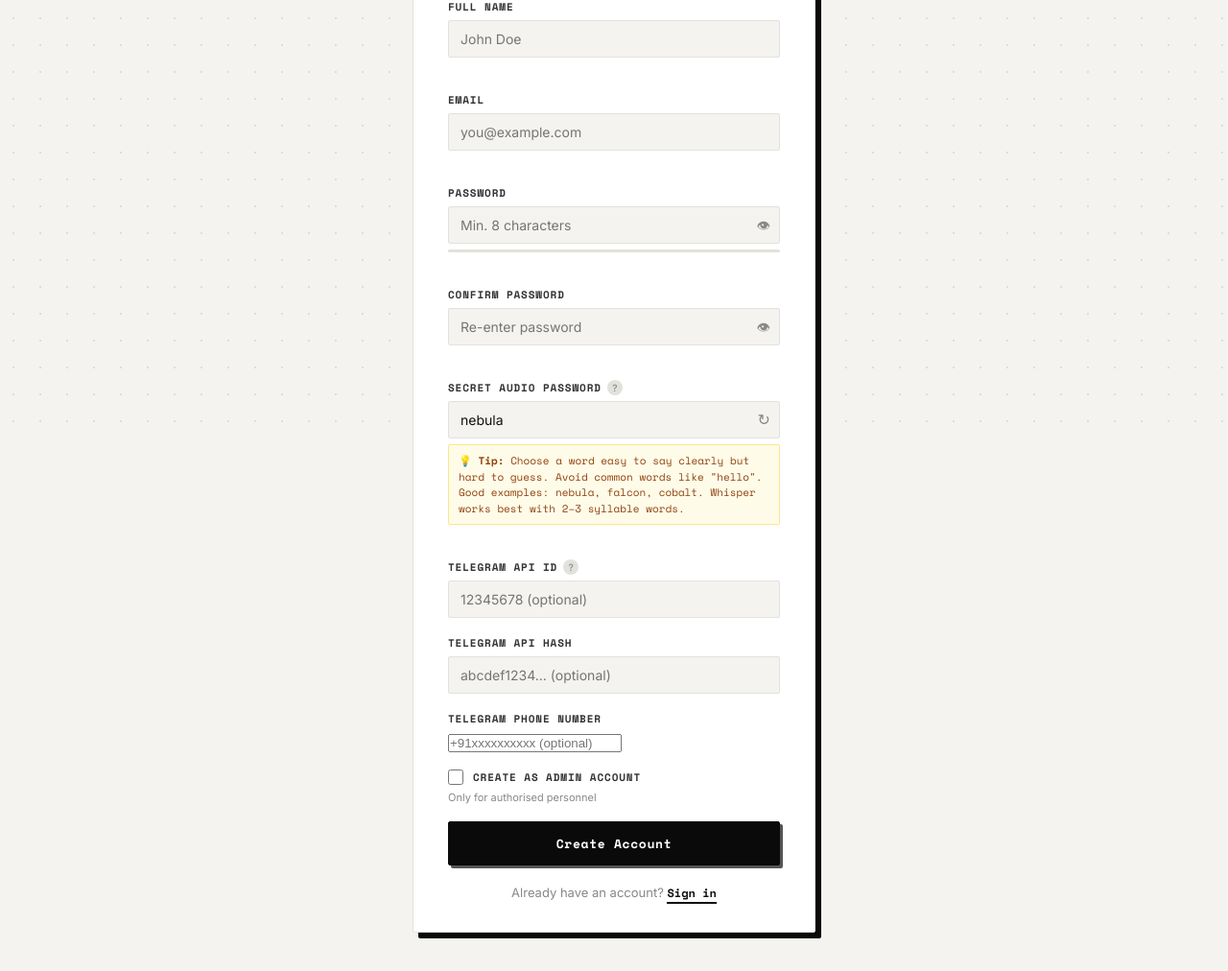
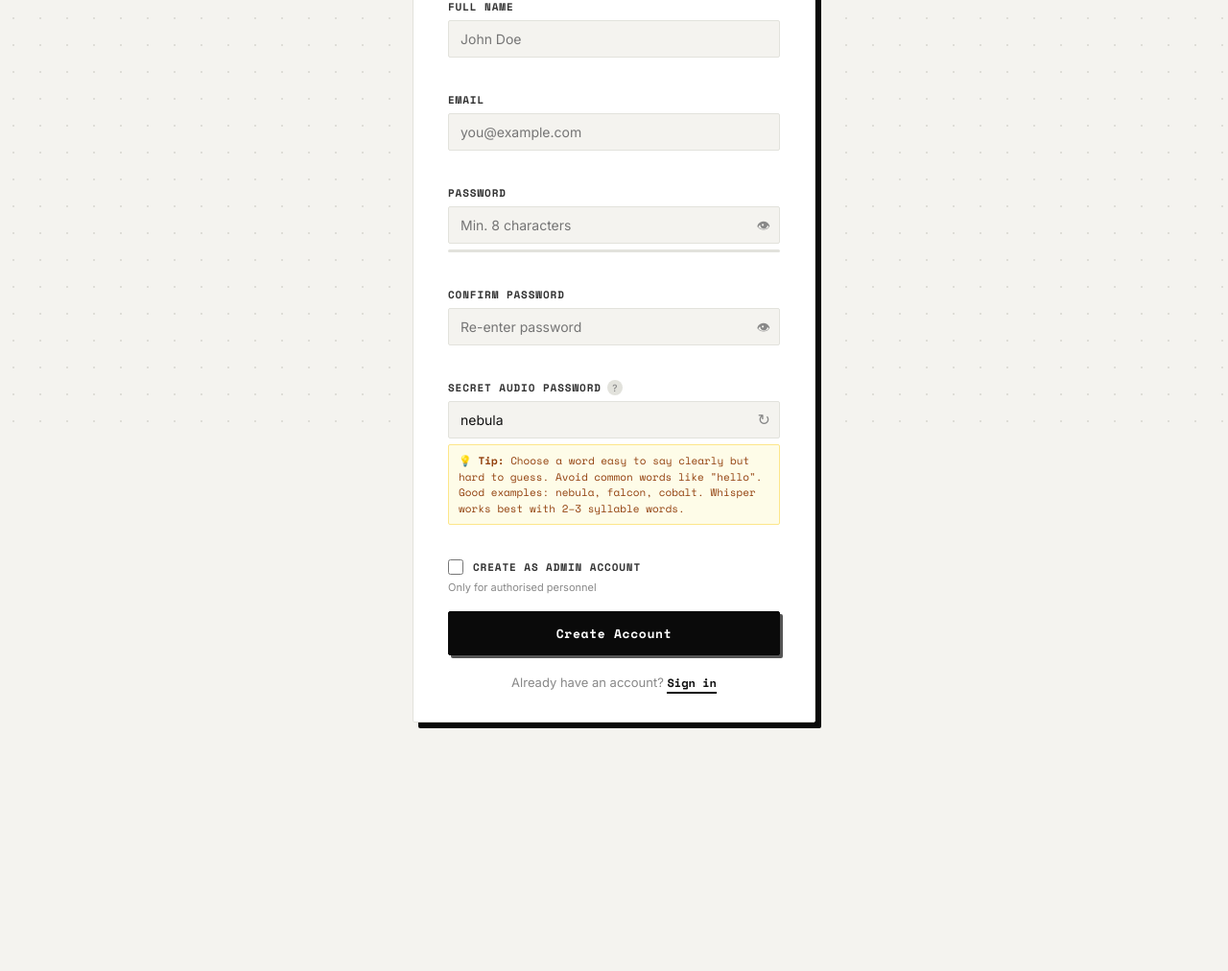
Before and after one commit to Vishrut7080/Infosys, a Flask app: page /signup in a window 1280 px wide. Shown: the part 359-1371 px from the top of the page at 96% size. After the commit the page ends 1118 px from the top, so only its background shows below. Run offline with Flask 3, Linux system fonts and the light colour scheme; some libraries are stand-ins or nearby versions.

Commit message:
refactor: remove Telegram fields from signup, use setup-integrations for all connections

```diff
--- a/app/web/static/signup.js
+++ b/app/web/static/signup.js
@@ -233,9 +233,6 @@
                 email: emailInput.value.trim(),
                 password: passwordInput.value,
                 secret_audio: audioInput.value.trim().toLowerCase(),
-                tg_api_id: document.getElementById('tgApiId').value.trim(),
-                tg_api_hash: document.getElementById('tgApiHash').value.trim(),
-                tg_phone: document.getElementById('tgPhone').value.trim(),
                 is_admin: document.getElementById('isAdminCheck').checked,
                 admin_password: document.getElementById('adminPassword').value
             })
--- a/app/web/templates/dashboard.html
+++ b/app/web/templates/dashboard.html
@@ -181,7 +181,7 @@
                             Connect your Telegram account to manage messages by voice.
                         </div>
                     </div>
-                    <a href="/telegram-auth" class="btn btn-primary"
+                    <a href="/setup-integrations" class="btn btn-primary"
                         style="background: #6366f1; border: none; color: white; padding: 8px 16px; border-radius: 6px; text-decoration: none; font-weight: 600; font-size: 13px;"
                         data-en="Connect Now" data-hi="अभी कनेक्ट करें">
                         Connect Now
--- a/app/web/templates/signup.html
+++ b/app/web/templates/signup.html
@@ -138,31 +138,6 @@
                 <span class="field-error" id="audioError"></span>
             </div>
 
-            <!-- Telegram Settings (optional) -->
-            <div class="field-group">
-                <label for="tgApiId">
-                    <span data-en="Telegram API ID" data-hi="Telegram API ID">Telegram API ID</span>
-                    <span class="tooltip" title="Optional. Get from my.telegram.org">?</span>
-                </label>
-                <input type="text" id="tgApiId" data-placeholder-en="12345678 (optional)"
-                    data-placeholder-hi="12345678 (वैकल्पिक)" placeholder="12345678 (optional)" autocomplete="off">
-            </div>
-
-            <div class="field-group">
-                <label for="tgApiHash" data-en="Telegram API Hash" data-hi="Telegram API Hash">Telegram API Hash</label>
-                <input type="text" id="tgApiHash" data-placeholder-en="abcdef1234... (optional)"
-                    data-placeholder-hi="abcdef1234... (वैकल्पिक)" placeholder="abcdef1234... (optional)"
-                    autocomplete="off">
-            </div>
-
-            <div class="field-group">
-                <label for="tgPhone" data-en="Telegram Phone Number" data-hi="Telegram फ़ोन नंबर">Telegram Phone
-                    Number</label>
-                <input type="tel" id="tgPhone" data-placeholder-en="+91xxxxxxxxxx (optional)"
-                    data-placeholder-hi="+91xxxxxxxxxx (वैकल्पिक)" placeholder="+91xxxxxxxxxx (optional)"
-                    autocomplete="off">
-            </div>
-
             <!-- Admin Account (optional) -->
             <div class="field-group">
                 <label class="admin-check-label">
```
